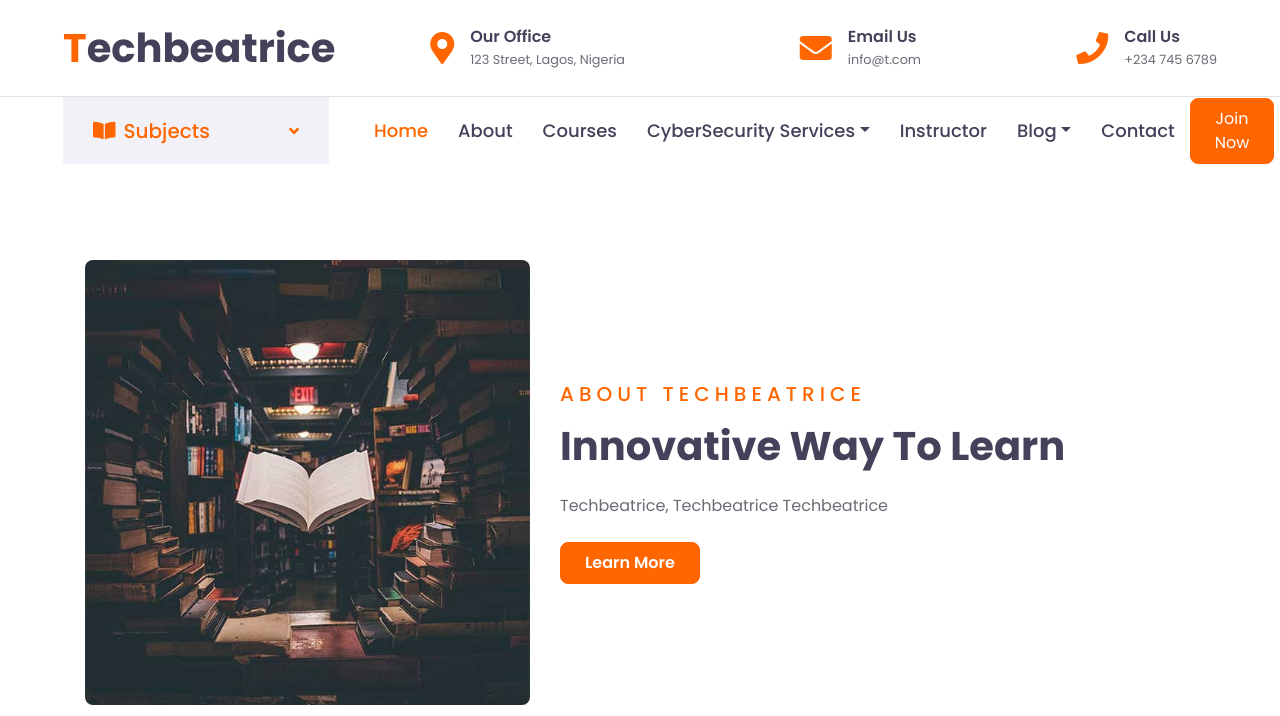
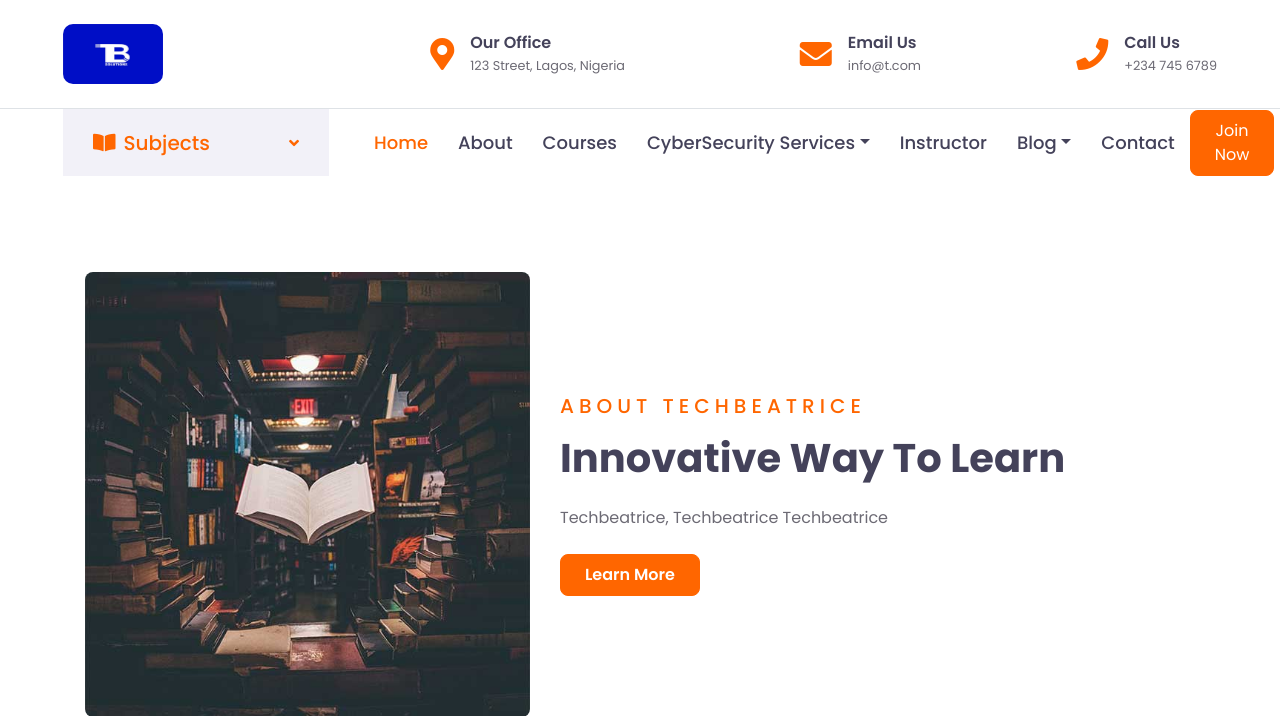
Before and after one commit to godwinumosen/Tech_beatrice, a Django app: page /about/ in a window 1280 px wide. Shown: the top 716 px of the page. Run offline with Django 5.2, Linux system fonts and the light colour scheme; style sheets or scripts are compiled from the project's sources; some libraries are stand-ins or nearby versions.

```diff
--- a/templates/base.html
+++ b/templates/base.html
@@ -28,7 +28,7 @@
         <div class="row align-items-center py-4 px-xl-5">
             <div class="col-lg-3">
                 <a href="{% url 'home' %}" class="text-decoration-none">
-                    <h1 class="m-0"><span class="text-primary">T</span>echbeatrice</h1>
+                    <img src="{% static 'img/logo.jpg' %}"width="100" height="60"style="border-radius: 10px;" alt="">
                 </a>
             </div>
             <div class="col-lg-3 text-right">
@@ -95,7 +95,7 @@
             </div>
             <div class="col-lg-9">
                 <nav class="navbar navbar-expand-lg bg-light navbar-light py-3 py-lg-0 px-0">
-                    <button type="button" class="navbar-toggler" data-toggle="collapse" data-target="#navbarCollapse">
+                    <button type="button" class="navbar-toggler ml-auto" data-toggle="collapse" data-target="#navbarCollapse">
                         <span class="navbar-toggler-icon"></span>
                     </button>
                     <div class="collapse navbar-collapse justify-content-between" id="navbarCollapse">
```
Also changed, not shown: static/img/logo.jpg (added).
